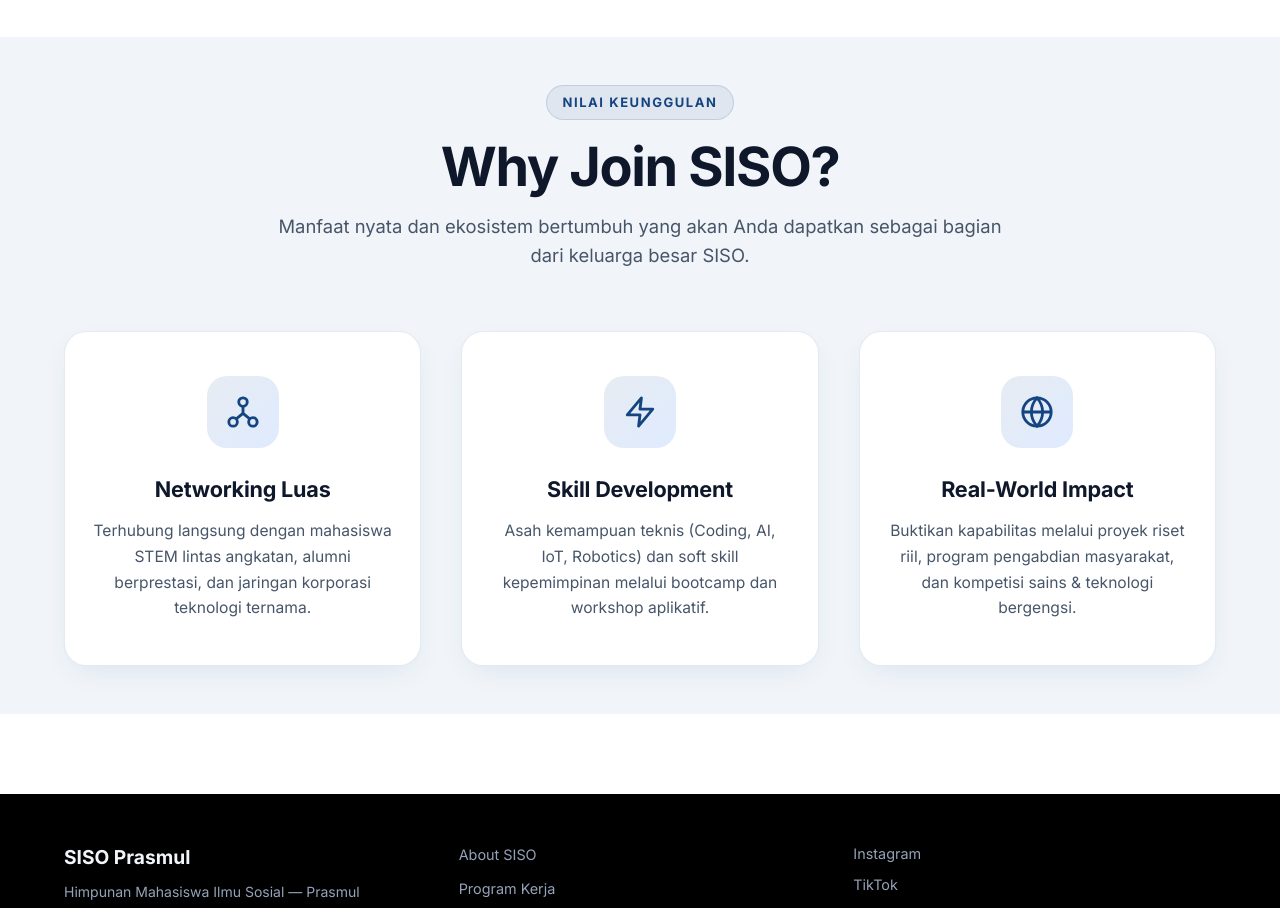
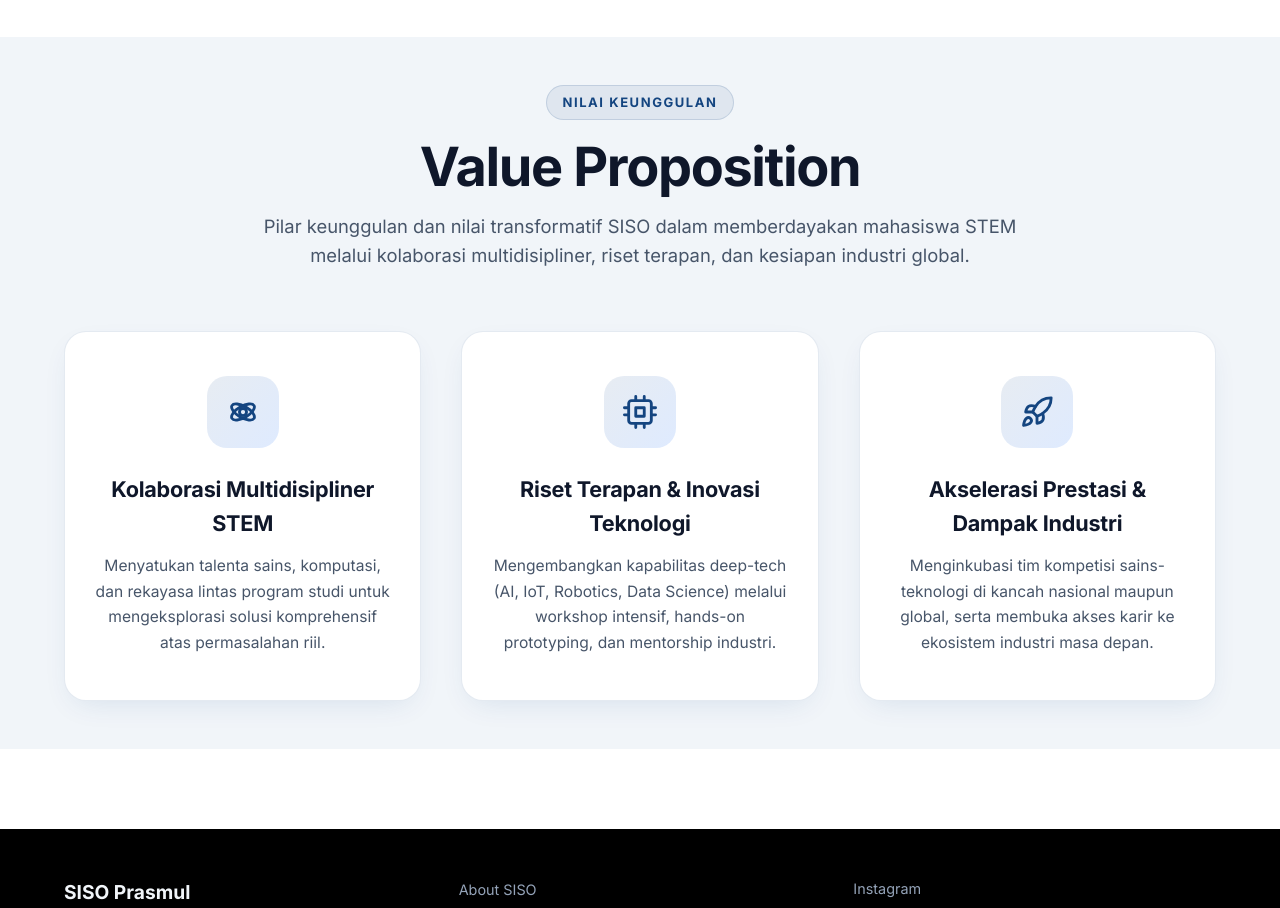
Before and after one commit to Earthen8/website-siso, a Next.js app in the folder frontend/: page / in a window 1280 px wide. Shown: the part 5060-5968 px from the top of the page. Built offline with nearby package versions, Linux system fonts and the light colour scheme; no server answers.

Commit message:
feat: add frontend home page and backend demo data seeding command

```diff
--- a/frontend/app/page.tsx
+++ b/frontend/app/page.tsx
@@ -100,16 +100,16 @@
 
 const FALLBACK_VALUE_PROPS = [
   {
-    title: "Networking Luas",
-    text: "Terhubung langsung dengan mahasiswa STEM lintas angkatan, alumni berprestasi, dan jaringan korporasi teknologi ternama.",
+    title: "Kolaborasi Multidisipliner STEM",
+    text: "Menyatukan talenta sains, komputasi, dan rekayasa lintas program studi untuk mengeksplorasi solusi komprehensif atas permasalahan riil.",
   },
   {
-    title: "Skill Development",
-    text: "Asah kemampuan teknis (Coding, AI, IoT, Robotics) dan soft skill kepemimpinan melalui bootcamp dan workshop aplikatif.",
+    title: "Riset Terapan & Inovasi Teknologi",
+    text: "Mengembangkan kapabilitas deep-tech (AI, IoT, Robotics, Data Science) melalui workshop intensif, hands-on prototyping, dan mentorship industri.",
   },
   {
-    title: "Real-World Impact",
-    text: "Buktikan kapabilitas melalui proyek riset riil, program pengabdian masyarakat, dan kompetisi sains & teknologi bergengsi.",
+    title: "Akselerasi Prestasi & Dampak Industri",
+    text: "Menginkubasi tim kompetisi sains-teknologi di kancah nasional maupun global, serta membuka akses karir ke ekosistem industri masa depan.",
   },
 ];
 
@@ -148,11 +148,20 @@
     (getSection(sections, "vision_mission")?.config?.mission_points as string[]) ??
     FALLBACK_MISSION_POINTS;
 
+  const valuePropSection = getSection(sections, "value_proposition");
+  const valuePropConfig = valuePropSection?.config as
+    | {
+        badge?: string;
+        title?: string;
+        subtitle?: string;
+        items?: { title: string; text: string }[];
+      }
+    | undefined;
+
   const valueProps: { title: string; text: string }[] =
-    (getSection(sections, "value_proposition")?.config?.items as {
-      title: string;
-      text: string;
-    }[]) ?? FALLBACK_VALUE_PROPS;
+    valuePropConfig?.items && valuePropConfig.items.length > 0
+      ? valuePropConfig.items
+      : FALLBACK_VALUE_PROPS;
 
   const socialPosts: { image: string; url: string }[] =
     (getSection(sections, "social_media")?.config?.posts as {
@@ -704,13 +713,18 @@
 
       {/* ── 9. Value Proposition ───────────────────────────────────────────── */}
       {isSectionVisible(sections, "value_proposition") && (
-        <section className={`section-block ${styles.altBg}`}>
+        <section className={`section-block ${styles.altBg}`} id="value-proposition">
           <div className="container">
             <div className={styles.sectionHeader}>
-              <span className={styles.sectionBadge}>Nilai Keunggulan</span>
-              <h2 className={styles.sectionHeading}>Why Join SISO?</h2>
+              <span className={styles.sectionBadge}>
+                {valuePropConfig?.badge || "Nilai Keunggulan"}
+              </span>
+              <h2 className={styles.sectionHeading}>
+                {valuePropConfig?.title || "Value Proposition"}
+              </h2>
               <p className={styles.sectionSubtitle}>
-                Manfaat nyata dan ekosistem bertumbuh yang akan Anda dapatkan sebagai bagian dari keluarga besar SISO.
+                {valuePropConfig?.subtitle ||
+                  "Pilar keunggulan dan nilai transformatif SISO dalam memberdayakan mahasiswa STEM melalui kolaborasi multidisipliner, riset terapan, dan kesiapan industri global."}
               </p>
             </div>
 
@@ -718,33 +732,56 @@
               {valueProps.map((item, idx) => (
                 <div className={styles.valueCard} key={item.title}>
                   <div className={styles.valueIconWrap}>
-                    {idx === 0 && (
-                      <svg width="34" height="34" viewBox="0 0 24 24" fill="none">
-                        <circle cx="12" cy="5" r="3" stroke="currentColor" strokeWidth="2" />
-                        <circle cx="5" cy="19" r="3" stroke="currentColor" strokeWidth="2" />
-                        <circle cx="19" cy="19" r="3" stroke="currentColor" strokeWidth="2" />
-                        <path d="M12 8v5M12 13l-5 4M12 13l5 4" stroke="currentColor" strokeWidth="2" />
+                    {idx % 3 === 0 && (
+                      <svg
+                        width="34"
+                        height="34"
+                        viewBox="0 0 24 24"
+                        fill="none"
+                        stroke="currentColor"
+                        strokeWidth="2"
+                        strokeLinecap="round"
+                        strokeLinejoin="round"
+                        aria-hidden="true"
+                      >
+                        <circle cx="12" cy="12" r="2.5" />
+                        <ellipse cx="12" cy="12" rx="9" ry="4" transform="rotate(30 12 12)" />
+                        <ellipse cx="12" cy="12" rx="9" ry="4" transform="rotate(-30 12 12)" />
                       </svg>
                     )}
-                    {idx === 1 && (
-                      <svg width="34" height="34" viewBox="0 0 24 24" fill="none">
-                        <path
-                          d="M13 2L3 14h9l-1 8 10-12h-9l1-8z"
-                          stroke="currentColor"
-                          strokeWidth="2"
-                          strokeLinecap="round"
-                          strokeLinejoin="round"
-                        />
+                    {idx % 3 === 1 && (
+                      <svg
+                        width="34"
+                        height="34"
+                        viewBox="0 0 24 24"
+                        fill="none"
+                        stroke="currentColor"
+                        strokeWidth="2"
+                        strokeLinecap="round"
+                        strokeLinejoin="round"
+                        aria-hidden="true"
+                      >
+                        <rect x="4" y="4" width="16" height="16" rx="2" />
+                        <rect x="9" y="9" width="6" height="6" />
+                        <path d="M9 1v3M15 1v3M9 20v3M15 20v3M20 9h3M20 14h3M1 9h3M1 14h3" />
                       </svg>
                     )}
-                    {idx === 2 && (
-                      <svg width="34" height="34" viewBox="0 0 24 24" fill="none">
-                        <circle cx="12" cy="12" r="10" stroke="currentColor" strokeWidth="2" />
-                        <path
-                          d="M2 12h20M12 2a15.3 15.3 0 0 1 4 10 15.3 15.3 0 0 1-4 10 15.3 15.3 0 0 1-4-10 15.3 15.3 0 0 1 4-10z"
-                          stroke="currentColor"
-                          strokeWidth="2"
-                        />
+                    {idx % 3 === 2 && (
+                      <svg
+                        width="34"
+                        height="34"
+                        viewBox="0 0 24 24"
+                        fill="none"
+                        stroke="currentColor"
+                        strokeWidth="2"
+                        strokeLinecap="round"
+                        strokeLinejoin="round"
+                        aria-hidden="true"
+                      >
+                        <path d="M4.5 16.5c-1.5 1.26-2 5-2 5s3.74-.5 5-2c.71-.84.7-2.13-.09-2.91a2.18 2.18 0 0 0-2.91-.09z" />
+                        <path d="m12 15-3-3a22 22 0 0 1 2-3.95A12.88 12.88 0 0 1 22 2c0 2.72-.78 7.5-6 11a22.35 22.35 0 0 1-4 2z" />
+                        <path d="M9 12H4s.55-3.03 2-4c1.62-1.08 5 0 5 0" />
+                        <path d="M12 15v5s3.03-.55 4-2c1.08-1.62 0-5 0-5" />
                       </svg>
                     )}
                   </div>
```
Also changed, not shown: 1 other file (tests, documents, lock files or other folders).
